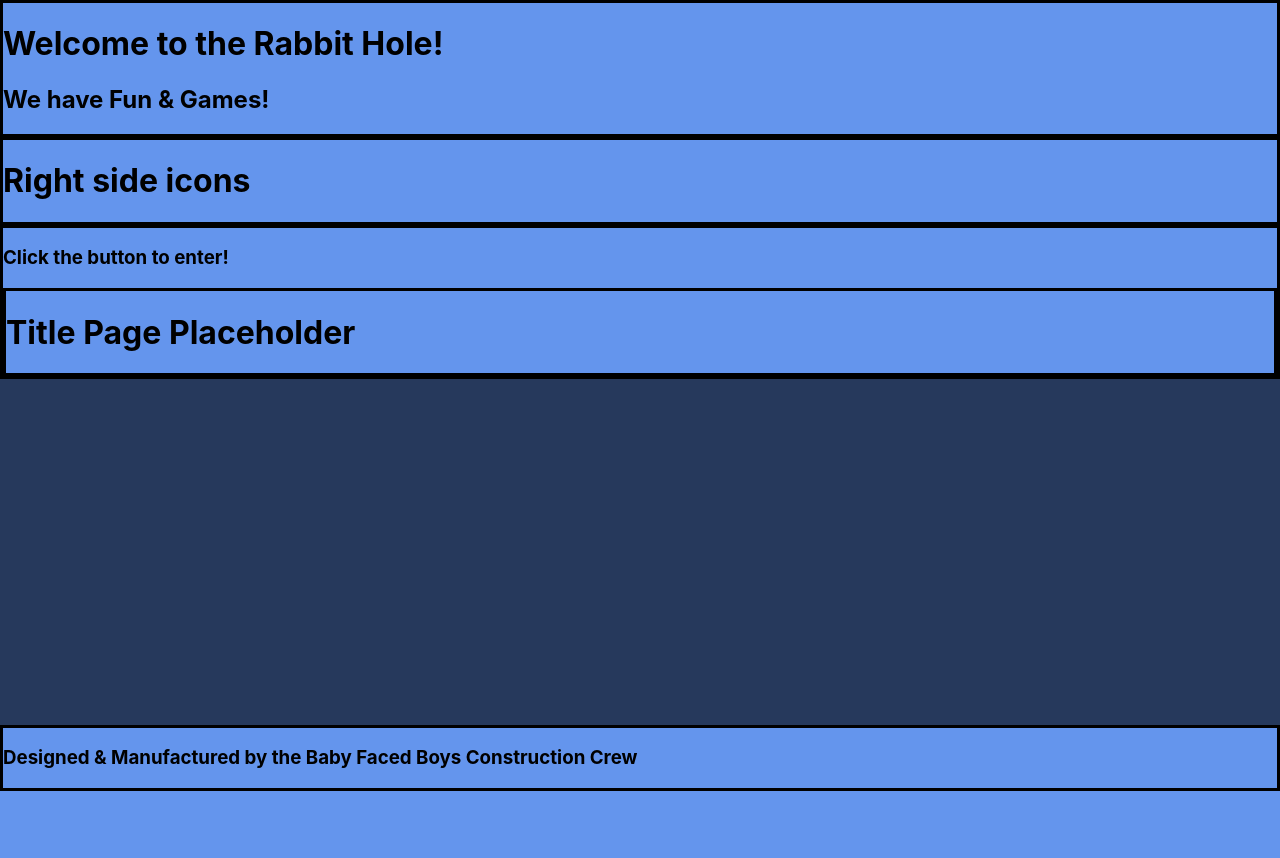
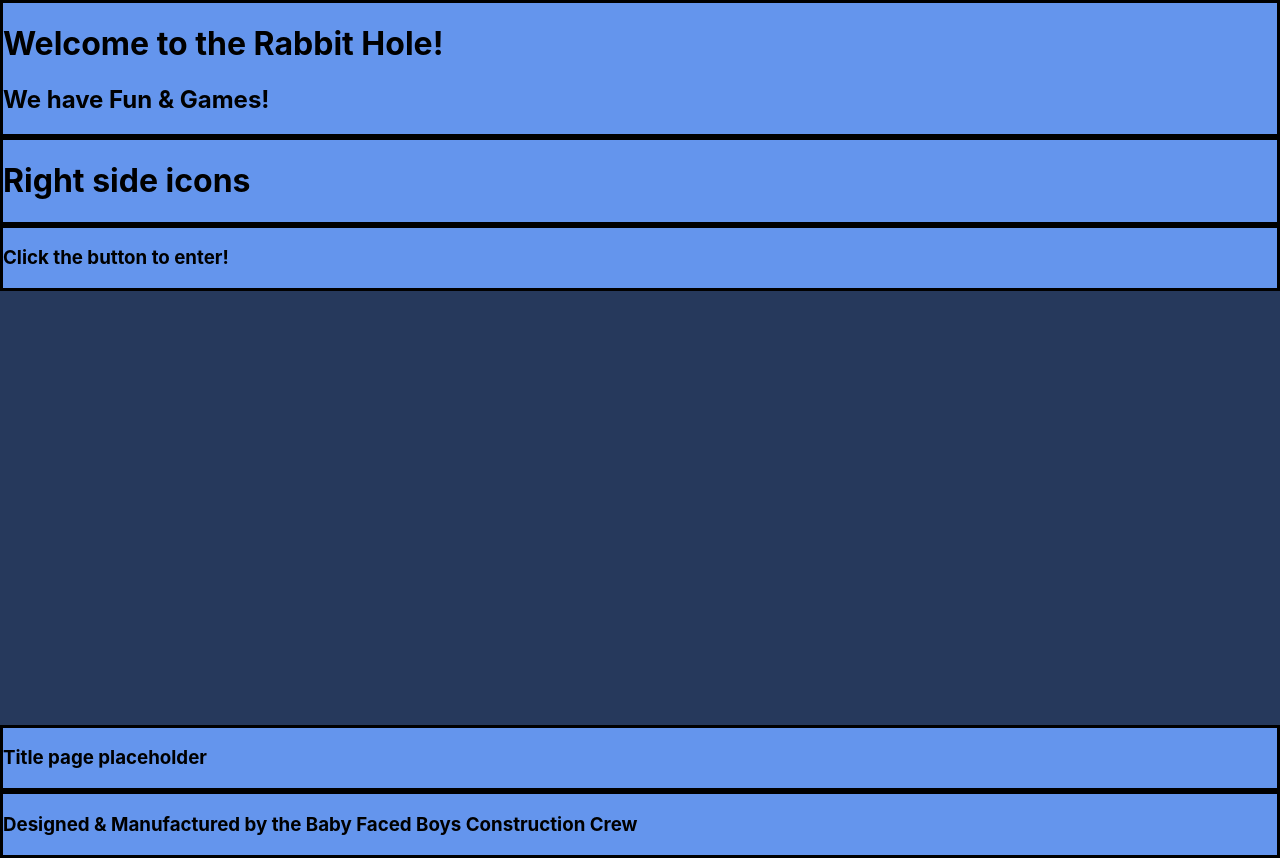
Before and after one commit to bethel-school-of-technology/team-baby-face-boys-frontend, a React (Create React App) app: page / in a window 1280 px wide. Before the commit the page ends 800 px from the top, so only its background shows below. Built offline with nearby package versions, Linux system fonts and the light colour scheme; the HTML template or start-up script is replaced by a standard one.

Commit message:
Titlepage Refined a little bit more for text centering and object placement

```diff
--- a/src/screens/titlepage.js
+++ b/src/screens/titlepage.js
@@ -16,9 +16,11 @@ const Titlepage = () => {
       <div class="row bgnd_img align-items-center">
         <div class="col text-center">
           <h3>Click the button to enter!</h3>
-          <div class="col ">
-            <h1>Title Page Placeholder</h1>
-          </div>
+        </div>
+      </div>
+      <div class="row align-items-center">
+        <div class="col text-center">
+          <h3>Title page placeholder</h3>
         </div>
       </div>
       <div class="row footer">
```
